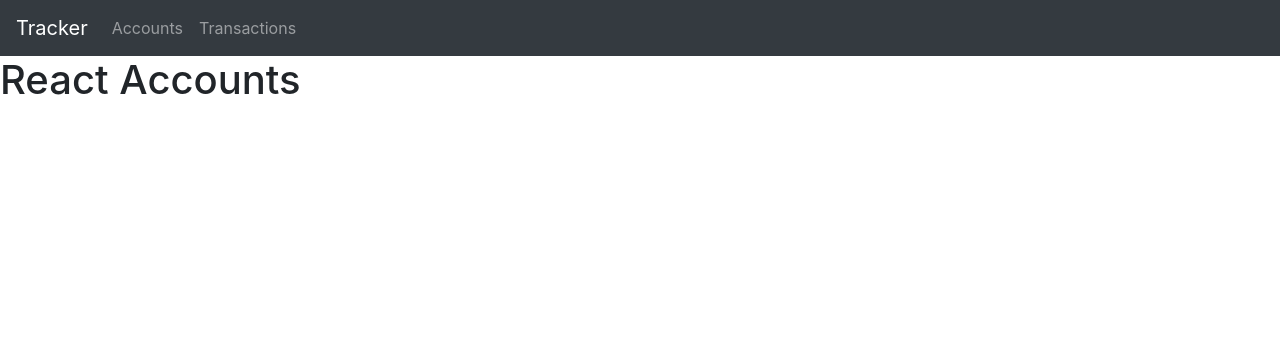
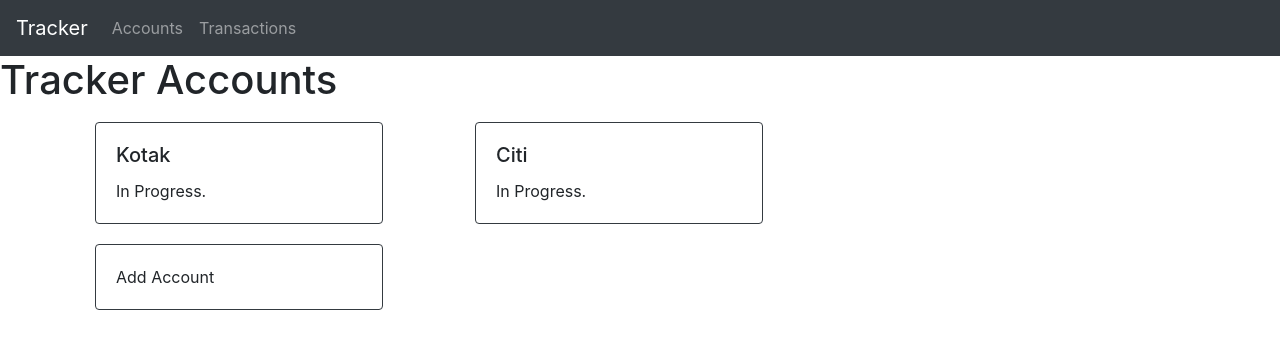
Before and after one commit to 4krajesh/tracker, a React (Create React App) app: page / in a window 1280 px wide. Shown: the top 348 px of the page. Built offline with nearby package versions, Linux system fonts and the light colour scheme.

Commit message:
Add some details

```diff
--- a/src/App.js
+++ b/src/App.js
@@ -18,6 +18,7 @@ import {
 } from "react-router-dom";
 
 import Accounts from "./views/accounts";
+import Transactions from "./views/transactions";
 
 function App() {
     return (
@@ -28,13 +29,14 @@ function App() {
   <Navbar.Collapse id="responsive-navbar-nav">
     <Nav className="mr-auto">
       <Nav.Link href="/accounts">Accounts</Nav.Link>
-      <Nav.Link href="#pricing">Transactions</Nav.Link>
+      <Nav.Link href="/transactions">Transactions</Nav.Link>
     </Nav>
   </Navbar.Collapse>
 </Navbar>
                           <BrowserRouter>
 	    <Route exact path="/" component={Accounts}/>
 	    <Route exact path="/accounts" component={Accounts}/>
+	    <Route exact path="/transactions" component={Transactions}/>
                           </BrowserRouter>
             </div>
     );
--- a/src/views/accounts.js
+++ b/src/views/accounts.js
@@ -1,10 +1,73 @@
 import React, { Component } from 'react';
+import Card from 'react-bootstrap/Card'
+import Modal from 'react-bootstrap/Modal'
+import Button from 'react-bootstrap/Button'
+import Row from 'react-bootstrap/Row';
+import Col from 'react-bootstrap/Col';
+import Container from 'react-bootstrap/Container';
+
+function Example() {
+  const [show, setShow] = React.useState(false);
+
+  const handleClose = () => setShow(false);
+  const handleShow = () => setShow(true);
+
+  return (
+    <>
+	  <Card border="dark" style={{ width: '18rem', margin: '10px' }} onClick={handleShow}>
+    <Card.Body>
+      <Card.Text>Add Account</Card.Text>
+    </Card.Body>
+  </Card>
+      <Modal show={show} onHide={handleClose} animation={false}>
+        <Modal.Header closeButton>
+          <Modal.Title>Modal heading</Modal.Title>
+        </Modal.Header>
+        <Modal.Body>Woohoo, you're reading this text in a modal!</Modal.Body>
+        <Modal.Footer>
+          <Button variant="dark" onClick={handleClose}>
+            Close
+          </Button>
+          <Button variant="outline-dark" onClick={handleClose}>
+            Save Changes
+          </Button>
+        </Modal.Footer>
+      </Modal>
+    </>
+  );
+}
+
 
 class Accounts extends Component {
+	constructor(props) {
+    super(props);
+		this.state = {accounts: [{ name: "Kotak" }, { name: "Citi" }]};
+  }
 	render() {
+		const listItems = this.state.accounts.map((account, index) =>
+			<Col xs={{span: 0, offset: 0}} md={{ span: 4, offset: 1 }} lg={{ span: 0, offset: 0 }} key={index}>
+  			  <Card border="dark" style={{ width: '18rem', margin: '10px'}}>
+    <Card.Body>
+      <Card.Title>{account.name}</Card.Title>
+      <Card.Text>
+			In Progress.
+      </Card.Text>
+    </Card.Body>
+  </Card>
+			</Col>
+		);
+
+
 		return (
                 <div>
-                        <h1>React Accounts</h1>
+                        <h1>Tracker Accounts</h1>
+			<Container>
+			<Row xs={1} md={4}>
+			{listItems}
+			</Row>
+			<Example />
+			</Container>
+
                 </div>
                 );
         }
--- /dev/null
+++ b/src/views/transactions.js
@@ -0,0 +1,31 @@
+import React, { Component } from 'react';
+
+class Transactions extends Component {
+	constructor(props) {
+    super(props);
+		this.state = {transactions: [{id: '111'}, {id: '222'}]};
+  }
+	componentDidMount() {
+    const apiUrl = 'https://api.github.com/users/hacktivist123/repos';
+    fetch(apiUrl)
+      .then((response) => response.json())
+      .then((data) => this.setState({transactions: data}));
+  }
+	render() {
+		const listItems = this.state.transactions.map((transaction, index) =>
+                        <p key={transaction.id} >{transaction.id}</p>
+                );
+
+
+		return (
+                <div>
+                        <h1>Tracker Transactions</h1>
+			{listItems}
+
+                </div>
+                );
+        }
+
+}
+
+export default Transactions;
```
